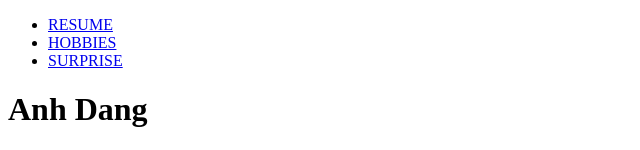
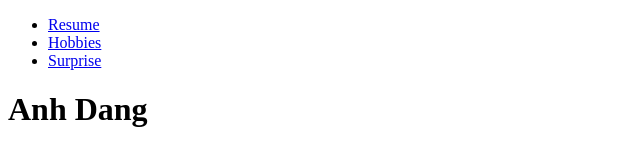
Before and after one commit to anhdang00/project3, a plain HTML site: page index.html in a window 1280 px wide. Shown: the top 150 px of the page, without its empty margins (0-640 px from the left). Drawn offline with Linux system fonts and the light colour scheme.

```diff
--- a/index.html
+++ b/index.html
@@ -7,9 +7,9 @@
 
 <body>
   <ul>
-    <li><a href="index.html">RESUME</a></li>
-    <li><a href="page2.html">HOBBIES</a></li>
-    <li><a href="page3.html">SURPRISE</a></li>
+    <li><a href="index.html">Resume</a></li>
+    <li><a href="page2.html">Hobbies</a></li>
+    <li><a href="page3.html">Surprise</a></li>
   </ul>
 
   <h1>Anh Dang</h1>
```
